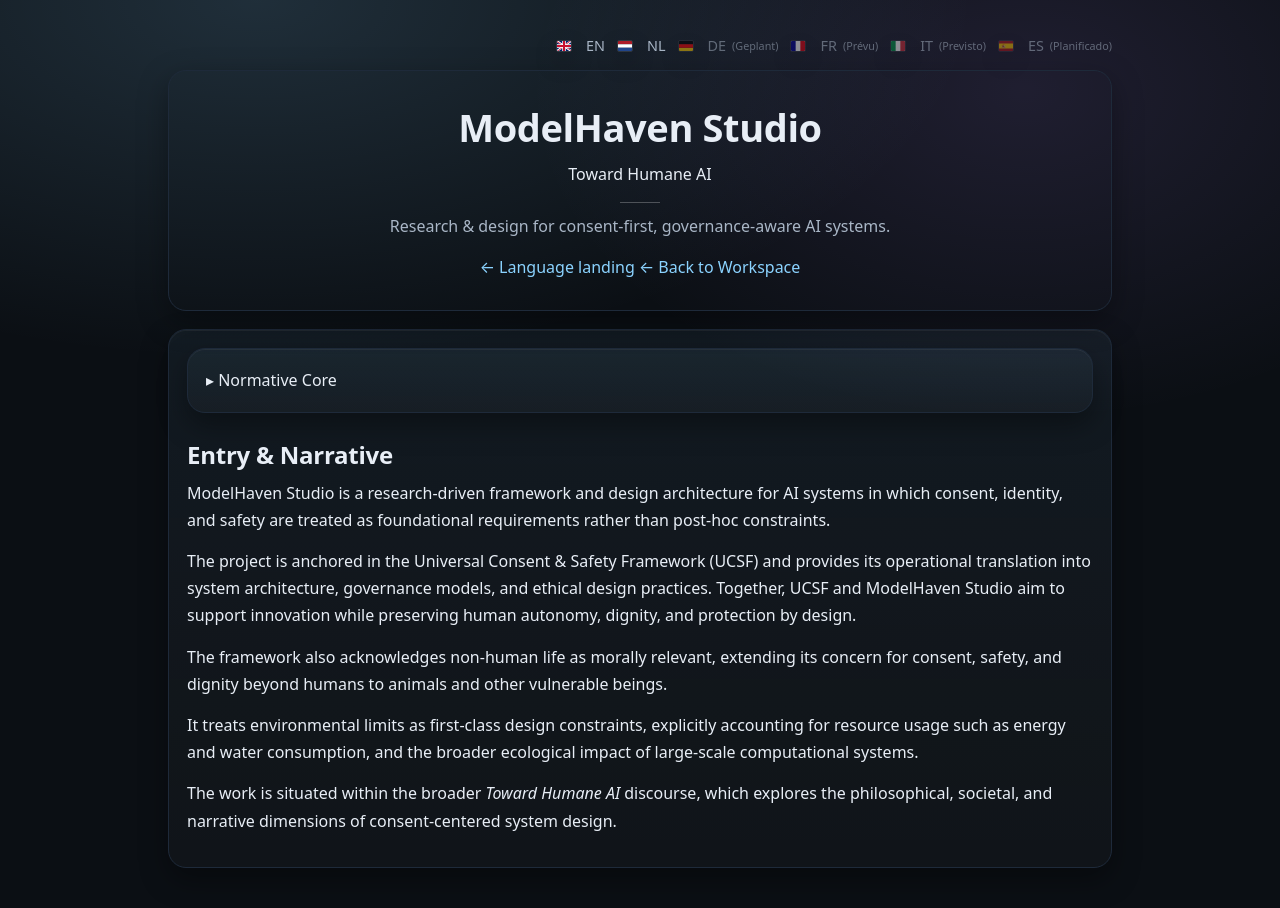
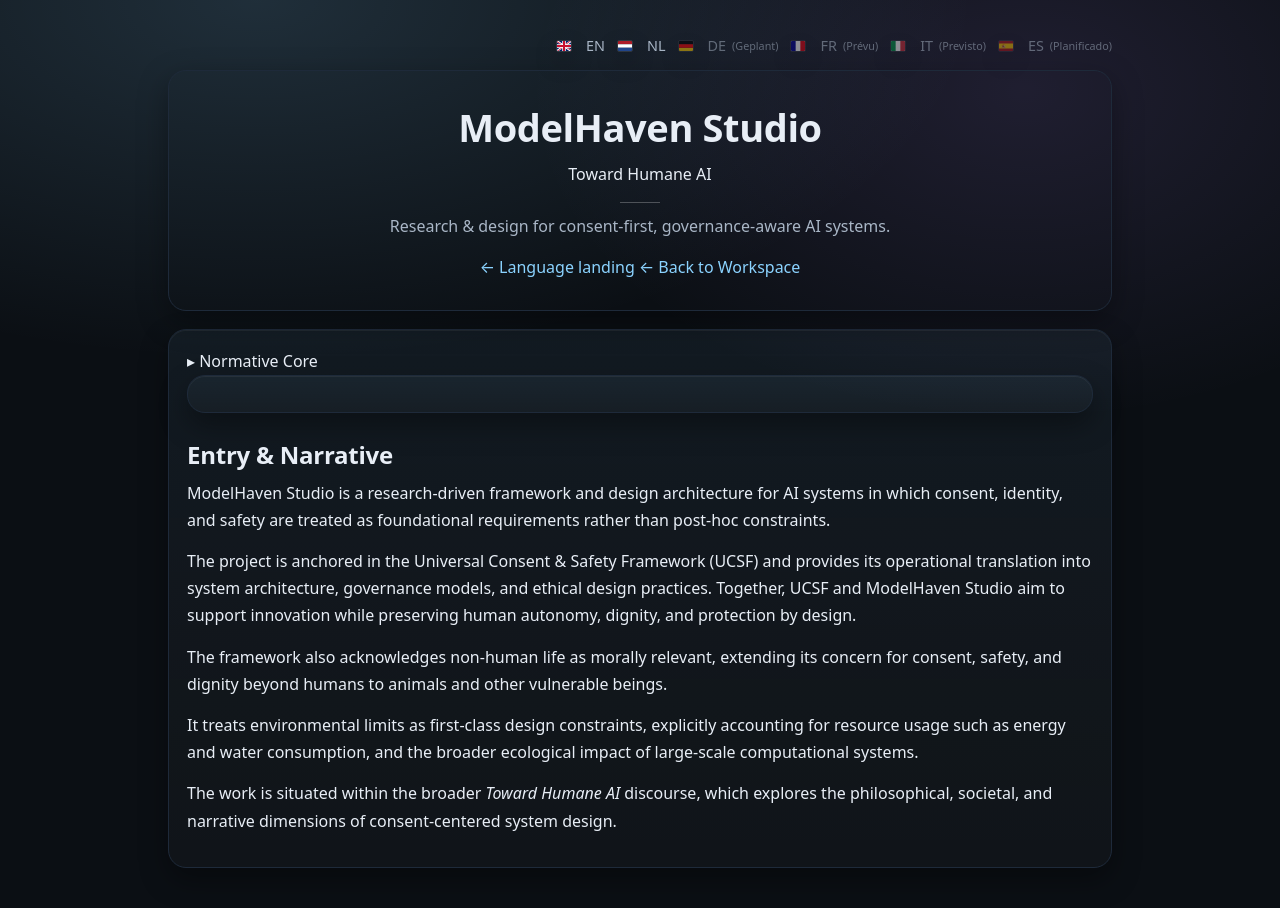
Before and after one commit to MartijnBruzzese/ModelHaven-Studio, a Jekyll site: the page built from index_en.html, in a window 1280 px wide. Built offline with Jekyll 4.4.1, drawn with Linux system fonts in a browser that asks for light colours.

Commit message:
Update index_en.html

```diff
--- a/index_en.html
+++ b/index_en.html
@@ -51,8 +51,6 @@ title: ModelHaven Studio — Toward Humane AI
 
 <div class="grid">
 
-  <section class="card" style="grid-column:1/-1;">
-
     <section class="card collapsible" style="grid-column:1/-1;">
   <div class="collapse-toggle">
     Normative Core
@@ -71,8 +69,11 @@ title: ModelHaven Studio — Toward Humane AI
       <li><a href="STATUS.html">Status &amp; Roadmap</a></li>
     </ul>
   </div>
+
+  <section class="card" style="grid-column:1/-1;">
+
+
 </section>
-
 
     <h2>Entry &amp; Narrative</h2>
 
```
